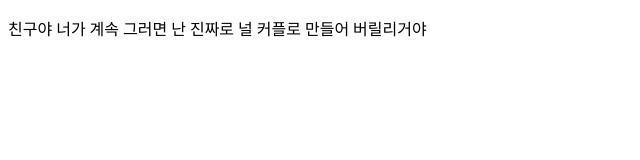
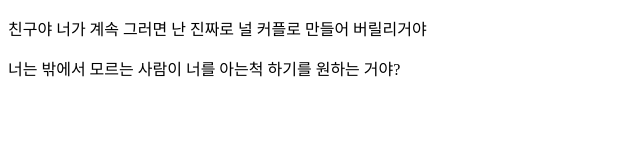
Before and after one commit to curur/test-site, a plain HTML site: page index.html in a window 1280 px wide. Shown: the whole page, without its empty margins (0-640 px from the left). Drawn offline with Linux system fonts and the light colour scheme.

Commit message:
Update index.html

```diff
--- a/index.html
+++ b/index.html
@@ -5,5 +5,6 @@
     </header>
     <body>
         <p>친구야 너가 계속 그러면 난 진짜로 널 커플로 만들어 버릴리거야</p>
+        <p>너는 밖에서 모르는 사람이 너를 아는척 하기를 원하는 거야?</p>
     </body>
 </html>
```
